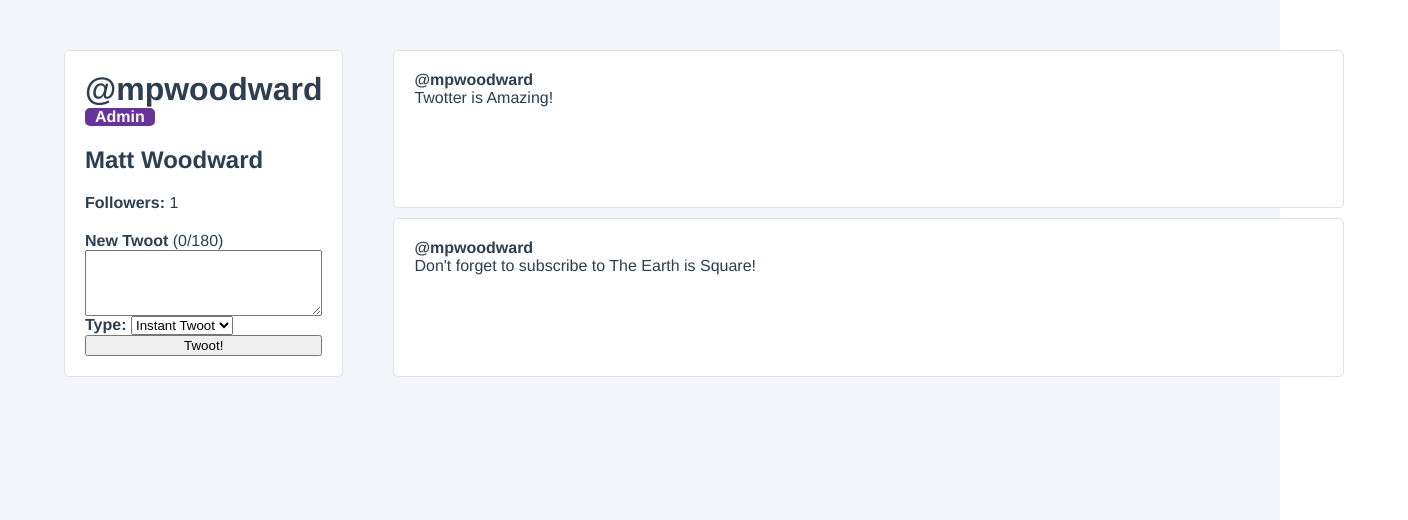
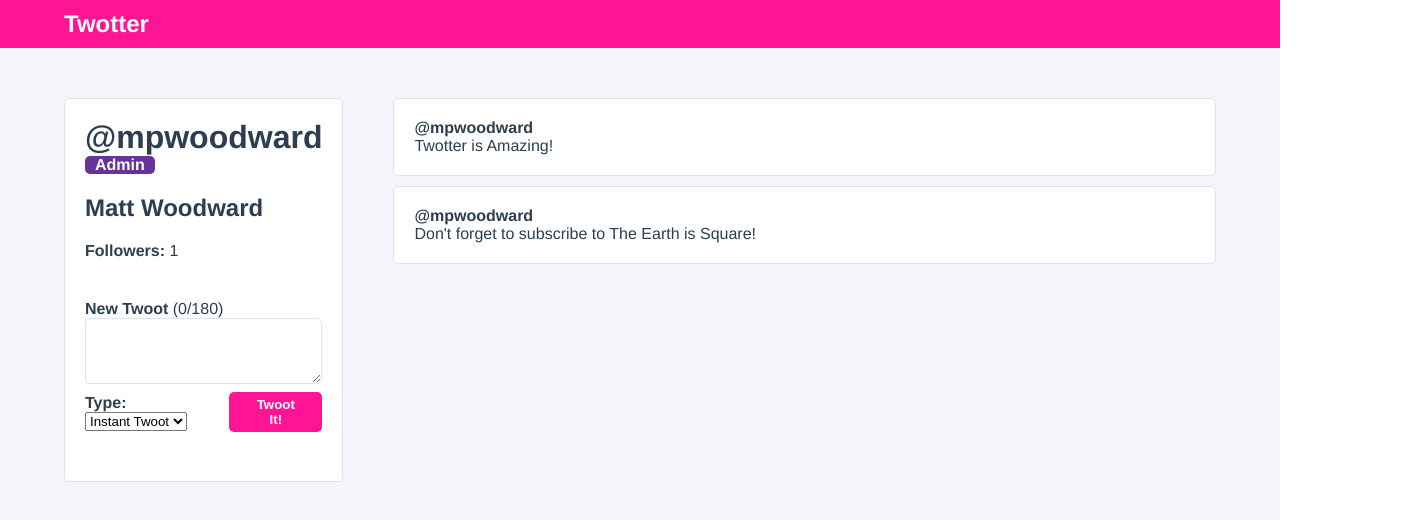
Before and after one commit to mpwoodward/twotter, a Vue app: page / in a window 1280 px wide. Shown: the top 520 px of the page, 1408 px wide, since content can reach past the window. Built offline with nearby package versions, Linux system fonts and the light colour scheme.

Commit message:
chapter 6.5 refactoring

```diff
--- a/src/App.vue
+++ b/src/App.vue
@@ -1,5 +1,13 @@
 <template>
   <div id="app">
+    <nav>
+      <div class="navigation__logo">
+        Twotter
+      </div>
+    </nav>
+    <div class="navigation__user" v-if="user">
+      {{ user.username }}
+    </div>
     <UserProfile />
   </div>
 </template>
@@ -16,5 +24,23 @@ import UserProfile from '@/user/UserProfile.vue'
   color: #2c3e50;
   min-height: 100vh;
   background-color: #F3F5FA;
+
+  nav {
+    display: flex;
+    align-items: center;
+    justify-content: space-between;
+    padding: 10px 5%;
+    background-color: deeppink;
+    color: white;
+
+    .navigation__logo {
+      font-weight: bold;
+      font-size: 24px;
+    }
+
+    .navigation__user {
+      font-weight: bold;
+    }
+  }
 }
 </style>
--- /dev/null
+++ b/src/twoot/CreateTwootPanel.vue
@@ -0,0 +1,101 @@
+<template>
+  <form
+    class="create-twoot-panel"
+    @submit.prevent="createNewTwoot"
+    :class="{ '--exceeded': newTwootCharacterCount > 180 }"
+  >
+    <label for="newTwoot"><strong>New Twoot</strong> ({{ newTwootCharacterCount }}/180)</label>
+    <textarea id="newToot" rows="4" v-model="newTwootContent" />
+
+    <div class="create-twoot-panel__submit">
+      <div class="create-twoot-type">
+        <label for="newTwootType"><strong>Type: </strong></label>
+        <select id="newTwootType" v-model="selectedTwootType">
+          <option
+            :value="option.value"
+            v-for="(option, index) in twootTypes"
+            :key="index"
+          >
+            {{ option.name }}
+          </option>
+        </select>
+      </div>
+
+      <button>
+        Twoot It!
+      </button>
+    </div>
+  </form>
+</template>
+
+<script lang="ts" setup>
+import { computed, defineEmits, ref } from 'vue'
+
+const twootTypes = [
+  {
+    value: 'draft',
+    name: 'Draft'
+  },
+  {
+    value: 'instant',
+    name: 'Instant Twoot'
+  },
+]
+const newTwootContent = ref('')
+const selectedTwootType = ref('instant')
+const newTwootCharacterCount = computed(() => newTwootContent.value.length)
+
+const emit = defineEmits(['add-twoot'])
+
+const createNewTwoot = () => {
+  if (newTwootContent.value && selectedTwootType.value !== 'draft') {
+    emit('add-twoot', newTwootContent.value)
+    newTwootContent.value = ''
+  }
+}
+</script>
+
+<style lang="scss" scoped>
+.create-twoot-panel {
+  margin-top: 20px;
+  padding: 20px 0;
+  display: flex;
+  flex-direction: column;
+
+  textarea {
+    border: 1px solid #DFE3E8;
+    border-radius: 5px;
+  }
+
+  .create-twoot-panel__submit {
+    display: flex;
+    justify-content: space-between;
+
+    .create-twoot-type {
+      padding: 10px 0;
+    }
+
+    button {
+      padding: 5px 20px;
+      margin: auto 0;
+      border-radius: 5px;
+      border: none;
+      background-color: deeppink;
+      color: white;
+      font-weight: bold;
+    }
+  }
+
+  &.--exceeded {
+    color: red;
+    border-color: red;
+
+    .create-twoot-panel__submit {
+      button {
+        background-color: red;
+        color: white;
+      }
+    }
+  }
+}
+</style>
--- a/src/twoot/TwootItem.vue
+++ b/src/twoot/TwootItem.vue
@@ -1,5 +1,5 @@
 <template>
-  <div class="twoot-item" @click="favoriteTwoot(props.twoot.id)">
+  <div class="twoot-item">
     <div class="user-profile__twoot">
       <div class="twoot-item__user">
         @{{ props.username }}
@@ -12,7 +12,7 @@
 </template>
 
 <script lang="ts" setup>
-import { defineEmits, defineProps } from 'vue'
+import { defineProps } from 'vue'
 
 const props = defineProps({
   username: {
@@ -24,12 +24,6 @@ const props = defineProps({
     required: true,
   }
 })
-
-const emit = defineEmits(['favorite'])
-
-const favoriteTwoot = (id: number) => {
-  emit('favorite', id)
-}
 </script>
 
 <style lang="scss" scoped>
--- a/src/user/UserProfile.vue
+++ b/src/user/UserProfile.vue
@@ -7,31 +7,7 @@
       <div class="user-profile__follower-count">
         <strong>Followers:</strong> {{ followers }}
       </div>
-      <form
-        class="user-profile__create-twoot"
-        @submit.prevent="createNewTwoot"
-        :class="{ '--exceeded': newTwootCharacterCount > 180 }"
-      >
-        <label for="newTwoot"><strong>New Twoot</strong> ({{ newTwootCharacterCount }}/180)</label>
-        <textarea id="newToot" rows="4" v-model="newTwootContent" />
-
-        <div class="user-profile__create-twoot-type">
-          <label for="newTwootType"><strong>Type: </strong></label>
-          <select id="newTwootType" v-model="selectedTwootType">
-            <option
-              :value="option.value"
-              v-for="(option, index) in twootTypes"
-              :key="index"
-            >
-              {{ option.name }}
-            </option>
-          </select>
-        </div>
-
-        <button>
-          Twoot!
-        </button>
-      </form>
+      <CreateTwootPanel @add-twoot="addTwoot" />
     </div>
     <div class="user-profile__twoots-wrapper">
       <TwootItem
@@ -39,7 +15,6 @@
         :key="twoot.id"
         :username="user.username"
         :twoot="twoot"
-        @favorite="toggleFavorite"
       />
     </div>
   </div>
@@ -55,6 +30,7 @@ import {
 } from 'vue'
 
 import TwootItem from '@/twoot/TwootItem.vue'
+import CreateTwootPanel from '@/twoot/CreateTwootPanel.vue'
 
 const followers = ref(0)
 const user = reactive({
@@ -75,36 +51,16 @@ const user = reactive({
     },
   ],
 })
-const twootTypes = [
-  {
-    value: 'draft',
-    name: 'Draft'
-  },
-  {
-    value: 'instant',
-    name: 'Instant Twoot'
-  },
-]
-const newTwootContent = ref('')
-const selectedTwootType = ref('instant')
 
 const fullName = computed(() => `${user.firstName} ${user.lastName}`)
-const newTwootCharacterCount = computed(() => newTwootContent.value.length)
 
 const followUser = () => followers.value++
 
-const toggleFavorite = (id: number) => {
-  console.log(`Favorited Twoot ${id}!`)
-}
-
-const createNewTwoot = () => {
-  if (newTwootContent.value && selectedTwootType.value !== 'draft') {
-    user.twoots.unshift({
-      id: user.twoots.length + 1,
-      content: newTwootContent.value,
-    })
-    newTwootContent.value = ''
-  }
+const addTwoot = (twootContent: string) => {
+  user.twoots.unshift({
+    id: user.twoots.length + 1,
+    content: twootContent,
+  })
 }
 
 watch(followers, (newFollowerCount, oldFollowerCount) => {
@@ -122,17 +78,17 @@ onMounted(() => {
 .user-profile {
   display: grid;
   grid-template-columns: 1fr 3fr;
-  width: 100%;
+  grid-gap: 50px;
   padding: 50px 5%;
 
   .user-profile__user-panel {
     display: flex;
     flex-direction: column;
-    margin-right: 50px;
     padding: 20px;
     background-color: white;
     border-radius: 5px;
     border: 1px solid #DFE3E8;
+    margin-bottom: auto;
 
     h1 {
       margin: 0;
@@ -146,29 +102,12 @@ onMounted(() => {
       padding: 0 10px;
       font-weight: bold;
     }
-
-    .user-profile__create-twoot {
-      padding-top: 20px;
-      display: flex;
-      flex-direction: column;
-
-      &.--exceeded {
-        color: red;
-        border-color: red;
-
-        button {
-          background-color: red;
-          border: none;
-          color: white;
-        }
-      }
-    }
   }
 
   .user-profile__twoots-wrapper {
     display: grid;
     grid-gap: 10px;
+    margin-bottom: auto;
   }
 }
-
 </style>
```
Also changed, not shown: src/assets/users.js (added, +41 -0 lines).
